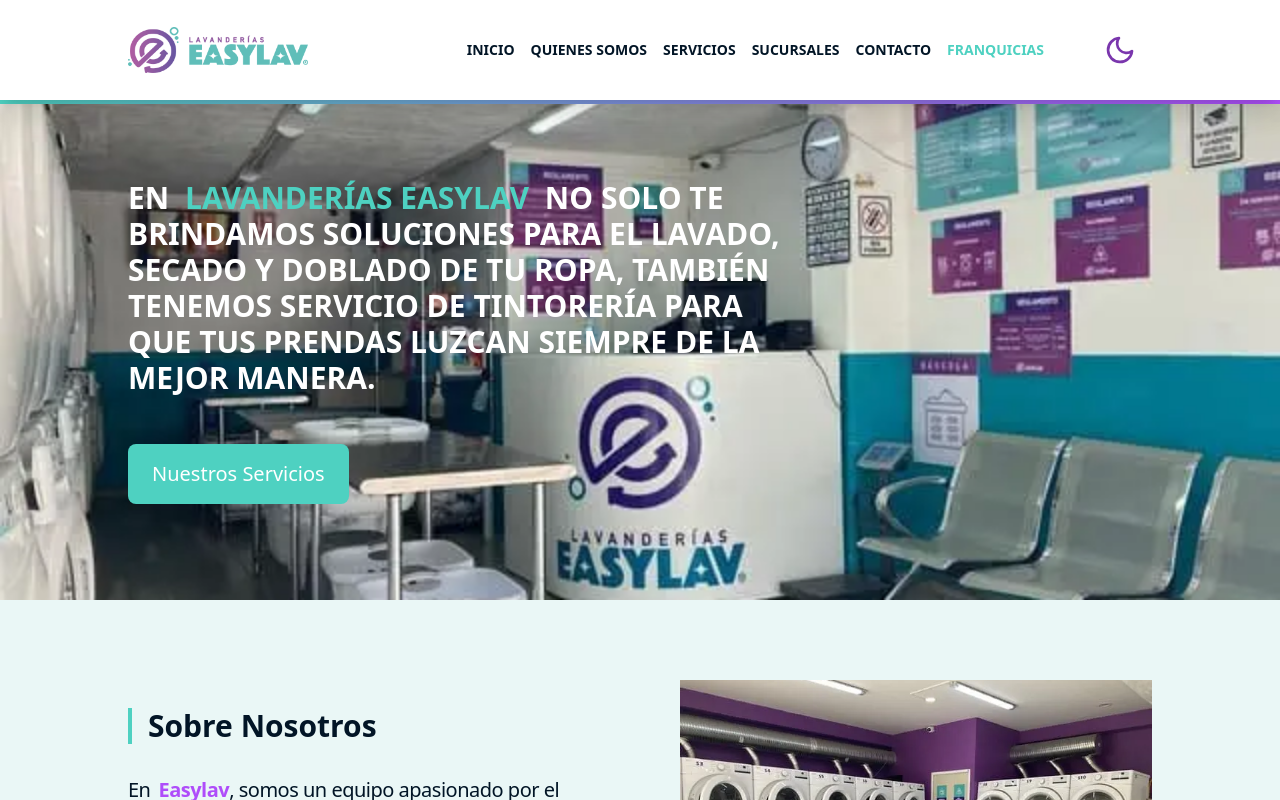
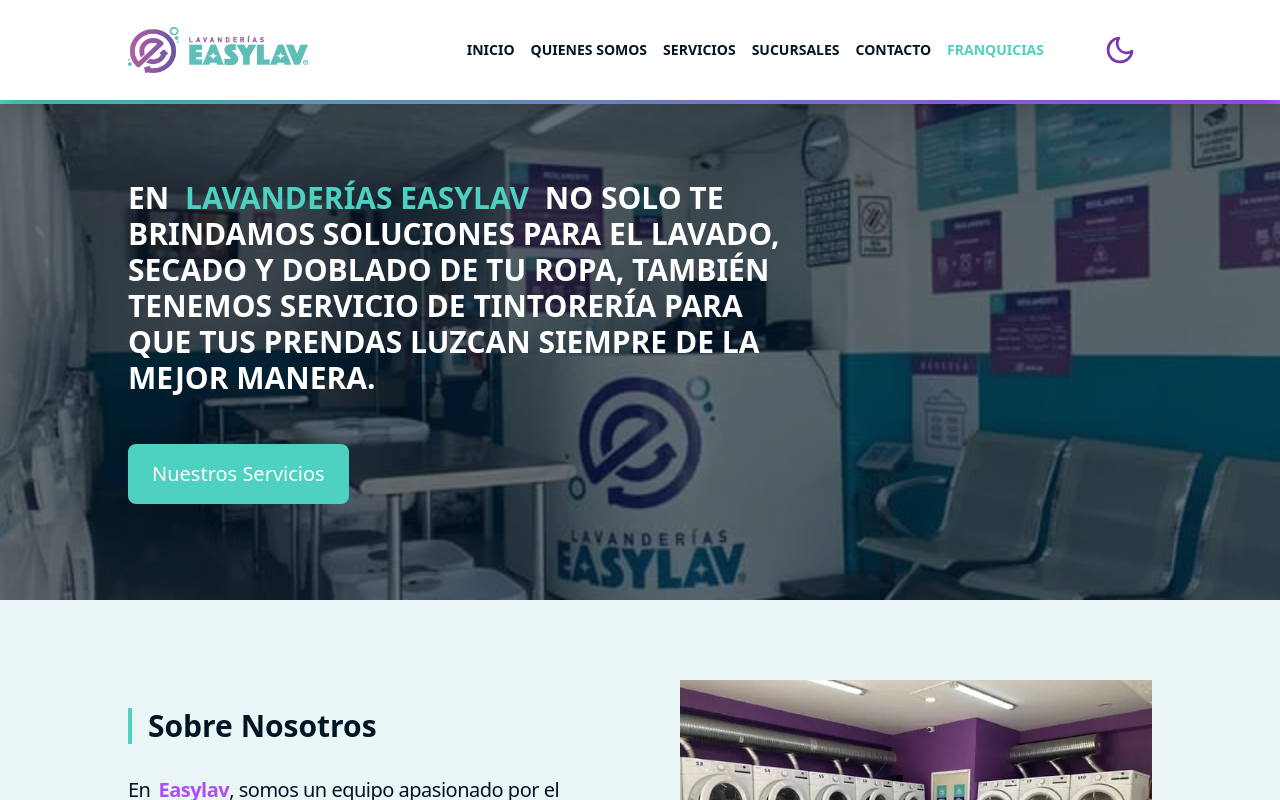
Before and after one commit to dspwebstudiomx/easylav-react, a React (Vite) app: page / in a window 1280 px wide. Shown: the top 800 px of the page. Built offline with nearby package versions, Linux system fonts and the light colour scheme.

Commit message:
"Updated styles and layout for BackgroundImageSection, HeroInicio, and CarouselPromociones components"

```diff
--- a/src/components/sections/BackgroundImageSection.jsx
+++ b/src/components/sections/BackgroundImageSection.jsx
@@ -16,17 +16,17 @@ const BackgroundImageSection = ({ id, children, image_768, image_576, image_240,
           ${image_1920} 1920w,
                       `}
         alt={image_240}
-        className={`absolute inset-0 -z-20 h-full w-full object-cover object-center overflow-hidden ${image}`}
+        className={`absolute inset-0 -z-50 h-full w-full object-cover object-center overflow-hidden ${image}`}
         title={image_240 || image_768}
       />
       {/* Background Image */}
 
       {/* Overlay */}
-      <div className={`absolute inset-0 -z-10 w-full h-full ${backgroundColor} ${opacity} top-0 left-0'`}></div>
+      <div className={`absolute inset-0 z-0 w-full h-full ${backgroundColor} ${opacity} top-0 left-0'`}></div>
       {/* Overlay */}
 
       {/* Content Container */}
-      <Container className='mx-auto z-0 flex items-center justify-center top-0'>
+      <Container className='mx-auto z-10 flex items-center justify-center top-0'>
         {children}
       </Container>
     </Section>
--- a/src/constants/constants.js
+++ b/src/constants/constants.js
@@ -183,8 +183,8 @@ export const BUTTON_SECONDARY_UI = {
 export const HEROINICIO_UI = {
   THEME: "dark",
   BACKGROUND: {
-    OPACITY: "opacity-50",
-    COLOR: "dark",
+    OPACITY: "opacity-90",
+    COLOR: "bg-dark",
   },
   DISPLAY: {
     BUTTON: "block",
--- a/src/pages/inicio/components/HeroInicio.jsx
+++ b/src/pages/inicio/components/HeroInicio.jsx
@@ -34,7 +34,7 @@ const HeroInicio = () => {
 
   //! Falta la alineación del titulo
   return (
-    <BackgroundImageSection id={HEROINICIO_PROPS.SECTION_ID} height="full" opacity={`bg-${HEROINICIO_UI.BACKGROUND.COLOR} ${HEROINICIO_UI.BACKGROUND.OPACITY}`} titleColor='text-primary' textColor='text-dark' image={HEROINICIO_UI.DISPLAY.IMAGE} backgroundColor={HEROINICIO_UI.BACKGROUND.COLOR} image_1024={images.image_1024} image_1200={images.image_1200} image_576={images.image_576} image_1920={images.image_1920}>
+    <BackgroundImageSection id={HEROINICIO_PROPS.SECTION_ID} height="full" opacity={HEROINICIO_UI.BACKGROUND.OPACITY} titleColor='text-primary' textColor='text-dark' image={HEROINICIO_UI.DISPLAY.IMAGE} backgroundColor={HEROINICIO_UI.BACKGROUND.COLOR} image_1024={images.image_1024} image_1200={images.image_1200} image_576={images.image_576} image_1920={images.image_1920}>
       <div id='hero-inicio_container' className={`grid md:grid-cols-1 gap-x-8 p-6 md:p-0`}>
         <div id='hero-inicio_info_container' className="flex flex-col gap-8 sm:w-2/3">
           <TitleH1 textColor={styles.titleH1.textColor} textTransform={styles.titleH1.textTransform} align={'center'}>En <span className='mx-2 text-primary'>LAVANDERÍAS EASYLAV</span> no solo te brindamos soluciones para el lavado, secado y doblado de tu ropa, también tenemos servicio de tintorería para que tus prendas luzcan siempre de la mejor manera. </TitleH1>
--- a/src/pages/inicio/promociones/CarouselPromociones.jsx
+++ b/src/pages/inicio/promociones/CarouselPromociones.jsx
@@ -10,6 +10,7 @@ const CarouselPromociones = () => {
 
 
   const styles = {
+    height: 'h-[600px] sm:h-[500px]',
     button: `bg-${HEROINICIO_UI.COLOR.BUTTON} px-6 py-4 w-[${HEROINICIO_UI.BUTTON.SIZE}] text-${HEROINICIO_UI.BUTTON.TEXT.SIZE} rounded-lg ${HEROINICIO_UI.DISPLAY.BUTTON}  text-${HEROINICIO_UI.BUTTON.TEXT.SIZE} text-${HEROINICIO_UI.BUTTON.TEXT.COLOR}`,
     paragraph: `text-${HEROINICIO_UI.COLOR.PARAGRAPH} text-lg ${HEROINICIO_UI.DISPLAY.PARAGRAPH}`,
     buttonContainer: 'place-content-center sm:place-content-start',
@@ -17,10 +18,11 @@ const CarouselPromociones = () => {
       textColor: `text-${HEROINICIO_UI.COLOR.TITLE}`,
       textTransform: GENERAL_UI.TITLEH1.TRANSFORM,
 
-    }
+    },
+    image: `relative overflow-hidden object-cover w-full h-[600px] sm:h-[500px]`
   }
   return (
-    <section id='inicio' className='relative overflow-hidden w-full sm:h-[500px]'>
+    <section id='inicio' className={`relative overflow-hidden w-full ${styles.height}`}>
       <Swiper Swiper
         modules={[Autoplay]}
         spaceBetween={0}
@@ -37,17 +39,17 @@ const CarouselPromociones = () => {
         className='-z-10'
       >
         <SwiperSlide>
-          <img src={image_1} alt="Slide 1" className='h-[500px] w-full overflow-hidden  object-cover' />
+          <img src={image_1} alt="Slide 1" className={styles.image} />
         </SwiperSlide>
         <SwiperSlide>
-          <img src={image_2} alt="Slide 2" className='h-[500px] w-full overflow-hidden  object-cover' />
+          <img src={image_2} alt="Slide 2" className={styles.image} />
         </SwiperSlide>
         <SwiperSlide>
-          <img src={image_3} alt="Slide 3" className='h-[500px] w-full overflow-hidden  object-cover' />
+          <img src={image_3} alt="Slide 3" className={styles.image} />
         </SwiperSlide>
       </Swiper>
-      <div className='absolute inset-0 z-0 w-full h-[500px] bg-dark opacity-90 top-0 left-0'></div>
-      <div className='absolute inset-0 top-0 z-30 p-8 py-20 sm:p-20 h-full'>
+      <div className={`absolute inset-0 z-10 w-full bg-dark opacity-60 top-0 left-0 ${styles.height}`}></div>
+      <div className='absolute inset-0 top-0 z-20 p-8 py-20 sm:p-20 h-full'>
         <Container>
           <div className='w-full sm:w-2/3'>
             <TitleH1 textColor={styles.titleH1.textColor} textTransform={styles.titleH1.textTransform} align={'center'}>En <span className='mx-2 text-primary'>LAVANDERÍAS EASYLAV</span> no solo te brindamos soluciones para el lavado, secado y doblado de tu ropa, también tenemos servicio de tintorería para que tus prendas luzcan siempre de la mejor manera. </TitleH1>
```
